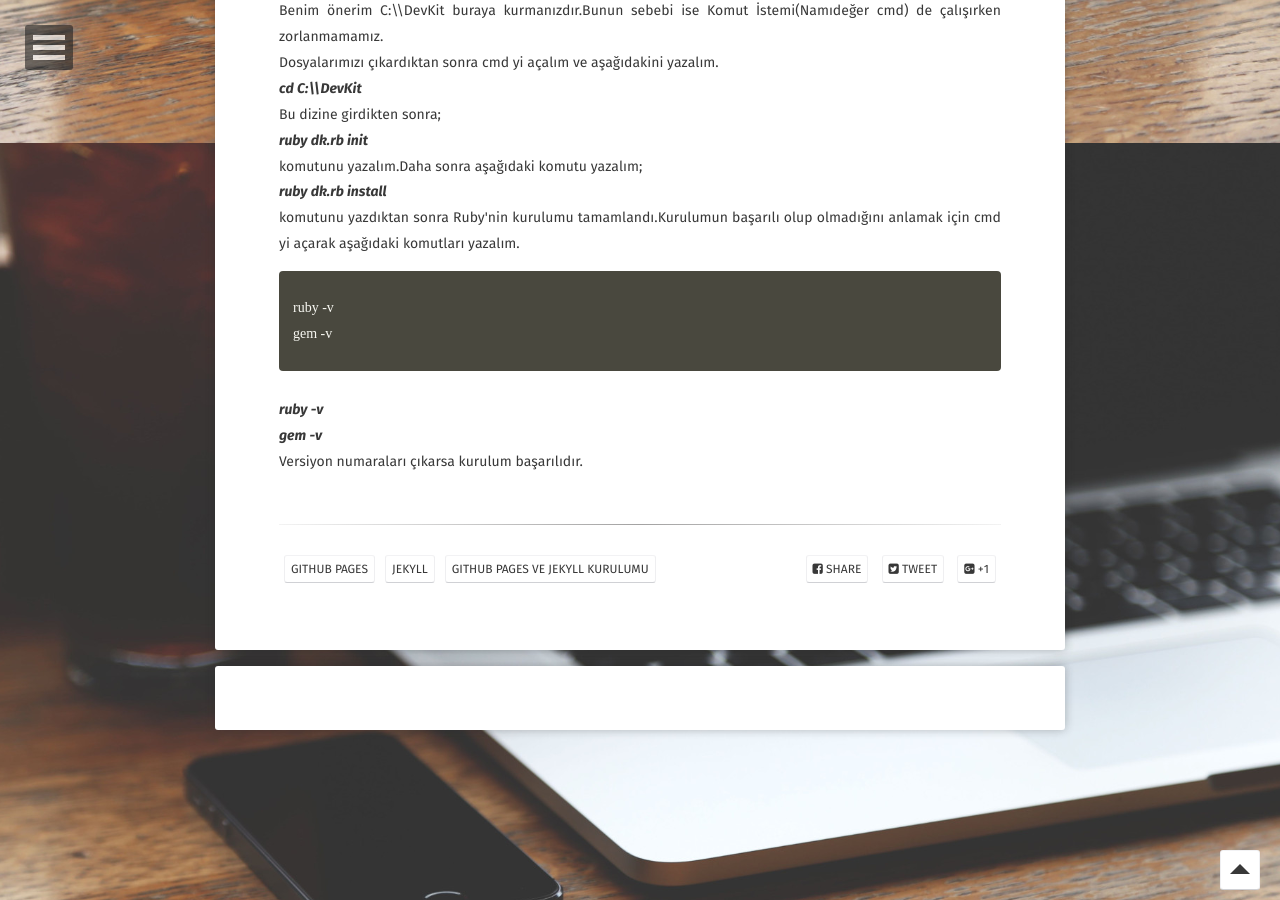
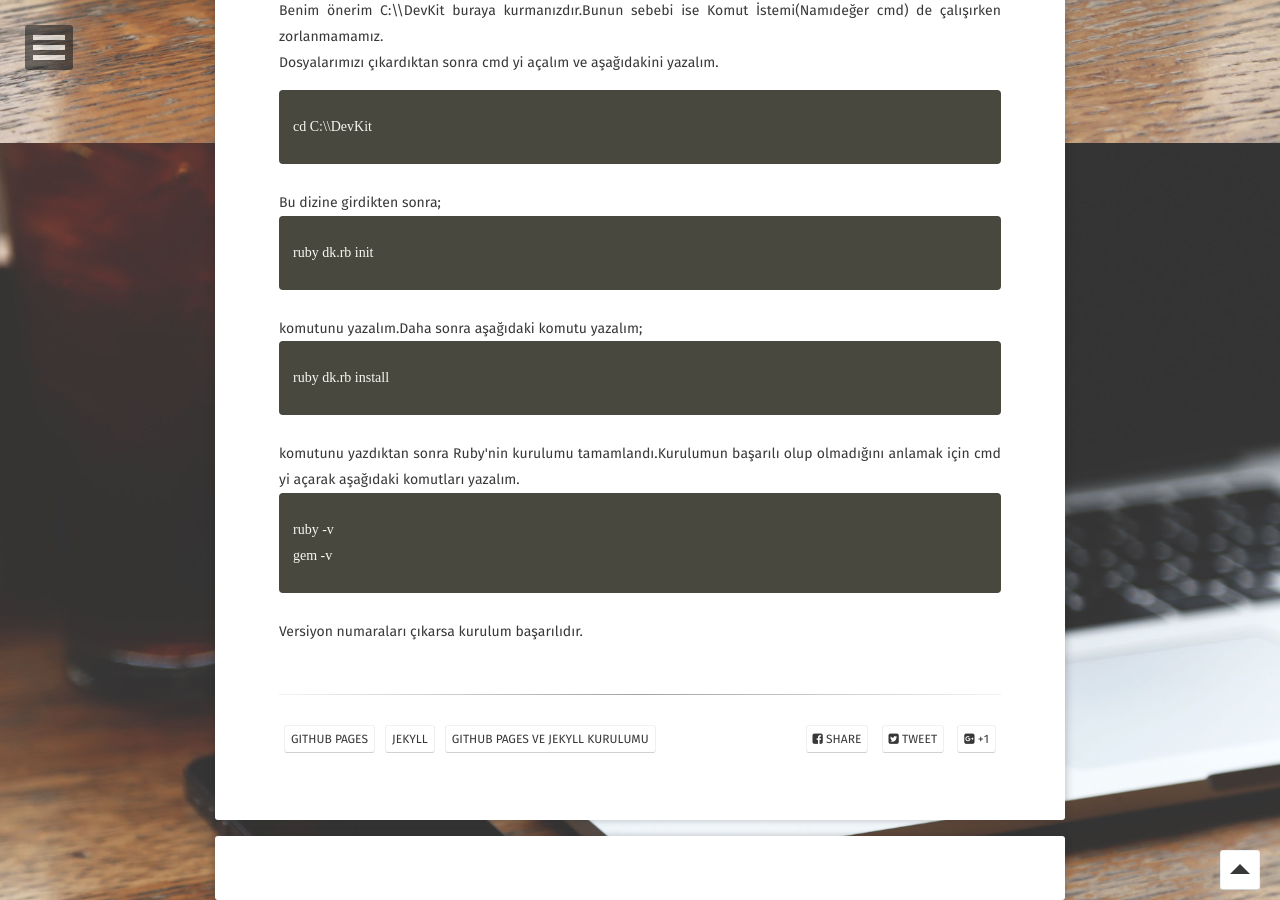
Before and after one commit to alikaraca/alikaraca.github.io, a Jekyll site: the page built from _posts/2017-07-07-github-pages-jekyll-kurulum.md, in a window 1280 px wide and 900 px high, scrolled down 2557 px. Built offline with Jekyll 4.4.1, drawn with Linux system fonts in a browser that asks for light colours; some web fonts are replaced; comment, search, counter and statistics services are not loaded.

Commit message:
Update 2017-07-07-github-pages-jekyll-kurulum.md

```diff
--- a/_posts/2017-07-07-github-pages-jekyll-kurulum.md
+++ b/_posts/2017-07-07-github-pages-jekyll-kurulum.md
@@ -52,14 +52,18 @@ Jekyll Ruby ile yazılmış olduğu için ilk olarak Ruby kurulmalıdır.Aşağ
    Benim önerim C:\\DevKit buraya kurmanızdır.Bunun sebebi ise Komut İstemi(Namıdeğer cmd) de çalışırken zorlanmamamız.<br>
    Dosyalarımızı çıkardıktan sonra cmd yi açalım ve aşağıdakini yazalım.<br>
 
-<b><i>cd C:\\DevKit</i></b><br>
-
+{% highlight html %}
+cd C:\\DevKit
+{% endhighlight %}
 Bu dizine girdikten sonra;<br>
-
-<b><i>ruby dk.rb init</i></b><br>
+{% highlight html %}
+ruby dk.rb init
+{% endhighlight %}
 
 komutunu yazalım.Daha sonra aşağıdaki komutu yazalım;<br>
-<b><i>ruby dk.rb install</i></b><br>
+{% highlight html %}
+ruby dk.rb install
+{% endhighlight %}
 komutunu yazdıktan sonra Ruby'nin kurulumu tamamlandı.Kurulumun başarılı olup olmadığını anlamak için cmd yi açarak aşağıdaki komutları yazalım.<br>
 
 
@@ -67,8 +71,5 @@ komutunu yazdıktan sonra Ruby'nin kurulumu tamamlandı.Kurulumun başarılı ol
 ruby -v
 gem -v
 {% endhighlight %}
-<b><i>ruby -v</i></b><br>
-<b><i>gem -v</i></b><br>
-
 
 Versiyon numaraları çıkarsa kurulum başarılıdır.
```
